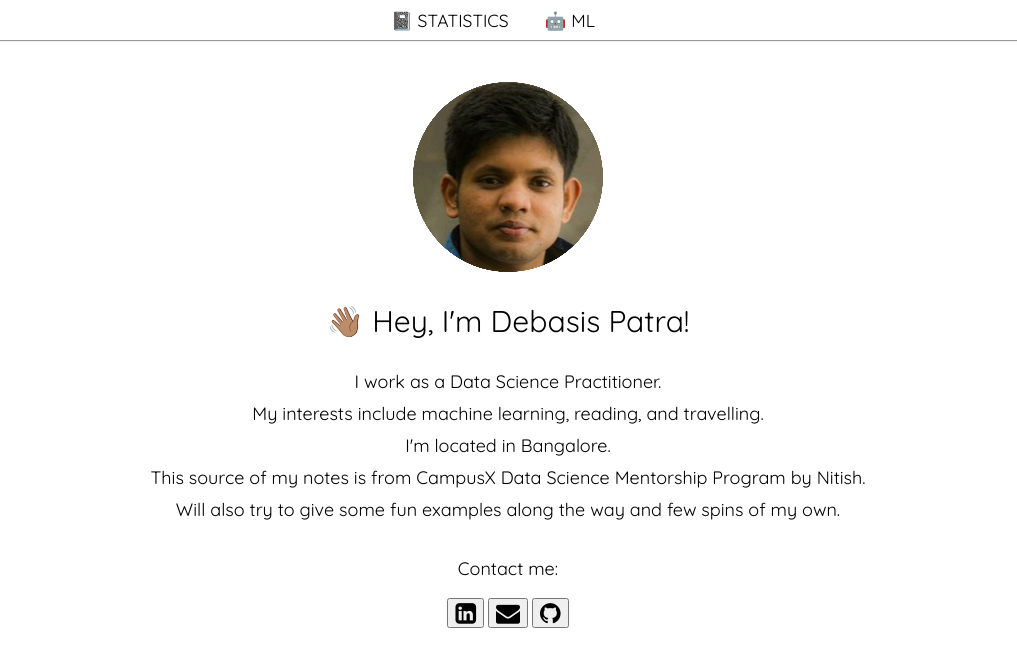
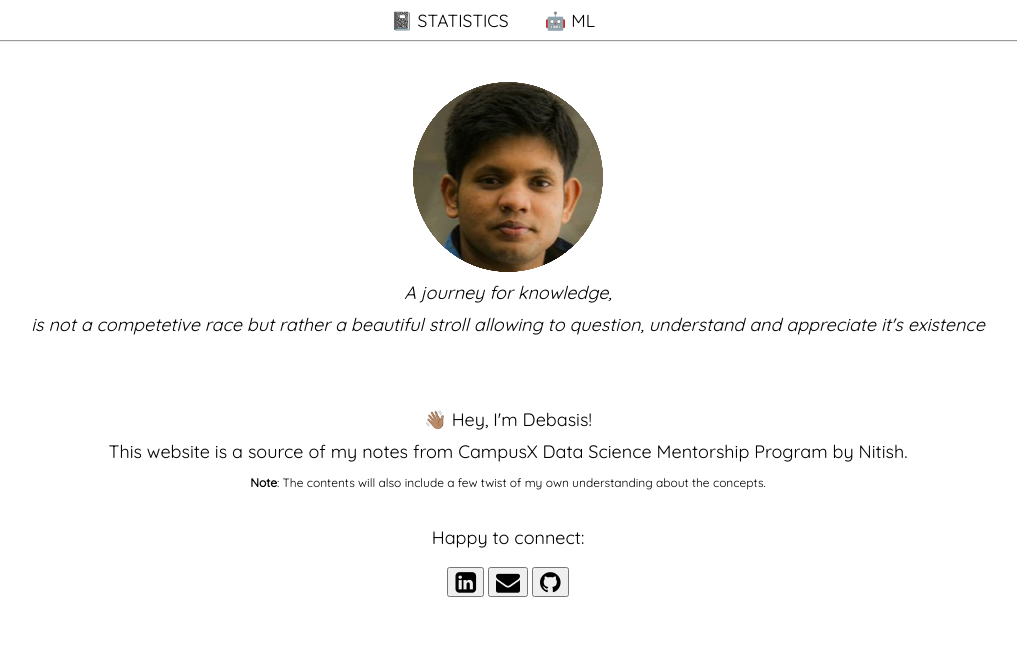
Before and after one commit to Debasis5/data_science_notes_website, a plain HTML site: page index.html in a window 1280 px wide. Shown: the whole page, without its empty margins (132-1149 px from the left). Drawn offline with nearby package versions, Linux system fonts and the light colour scheme; a script that the page names is missing.

Commit message:
changed the index page

```diff
--- a/index.html
+++ b/index.html
@@ -28,16 +28,17 @@
 
 <body>
  <center>
+
   <div>
     <img src="assets/profile_pic.png" style="width: 15%; height: auto; margin-top: 2em;">
   </div>
-  <p style="margin-top: 1em; font-size: 30px;"><span>&#128075;&#127997; </span> Hey, I'm Debasis Patra!</p>
-  <p style="font-size: 18px;">I work as a Data Science Practitioner.</p>
-  <p style="margin-top: -0.5em; font-size: 18px;">My interests include machine learning, reading, and travelling. </p>
-  <p style="margin-top: -0.5em; font-size: 18px;"> I'm located in Bangalore. </p>
-  <p style="margin-top: -0.5em; font-size: 18px;"> This source of my notes is from CampusX Data Science Mentorship Program by Nitish. </p>
-  <p style="margin-top: -0.5em; font-size: 18px;"> Will also try to give some fun examples along the way and few spins of my own.</p>
-  <p style="margin-top: 2em; font-size: 18px;"> Contact me: </p>
+  <!-- <p style="font-size: 18px;">I work as a Data Science Practitioner.</p> --><br>
+  <p style="margin-top: -0.5em; font-size: 18px;"><i>A journey for knowledge,</i></p>
+  <p style="margin-top: -0.5em; font-size: 18px;"> <i>is not a competetive race but rather a beautiful stroll allowing to question, understand and appreciate it's existence</i></p><br></br>
+  <p style="margin-top: 1em; font-size: 18px;"><span>&#128075;&#127997; </span> Hey, I'm Debasis!</p>
+  <p style="margin-top: -0.5em; font-size: 18px;"> This website is a source of my notes from CampusX Data Science Mentorship Program by Nitish. </p>
+  <p style="margin-top: -0.5em; font-size: 12px;"><b>Note</b>: The contents will also include a few twist of my own understanding about the concepts.</p>
+  <p style="margin-top: 2em; font-size: 18px;"> Happy to connect: </p>
     <button style="font-size:24px" onclick="window.open('https://www.linkedin.com/in/patradebasis/','_blank')" >
       <i class="fa fa-linkedin-square" ></i></button>
     <button style="font-size:24px" onclick="window.open('mailto:debasispatra.sbd@gmail.com','_blank')">
```
